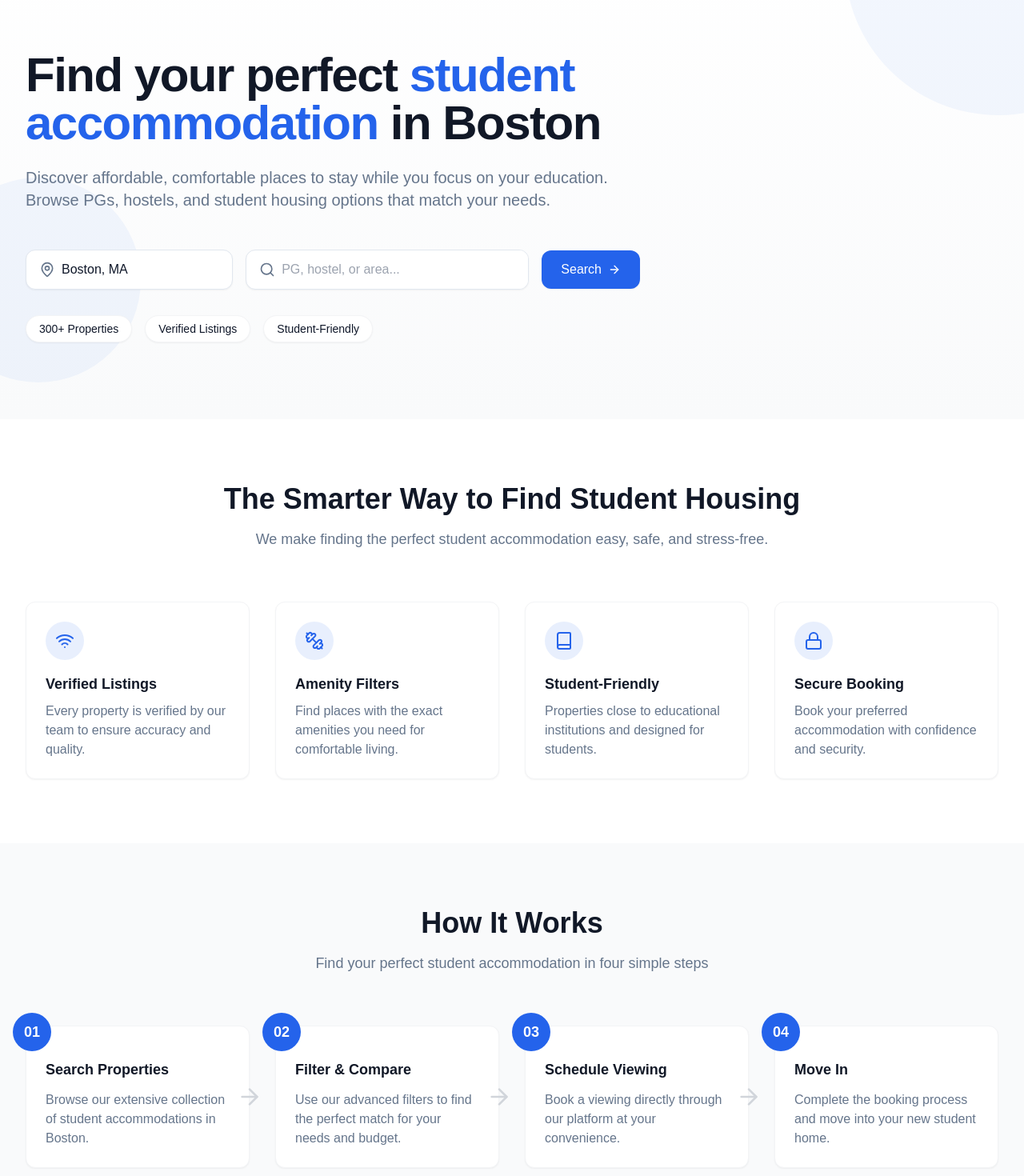
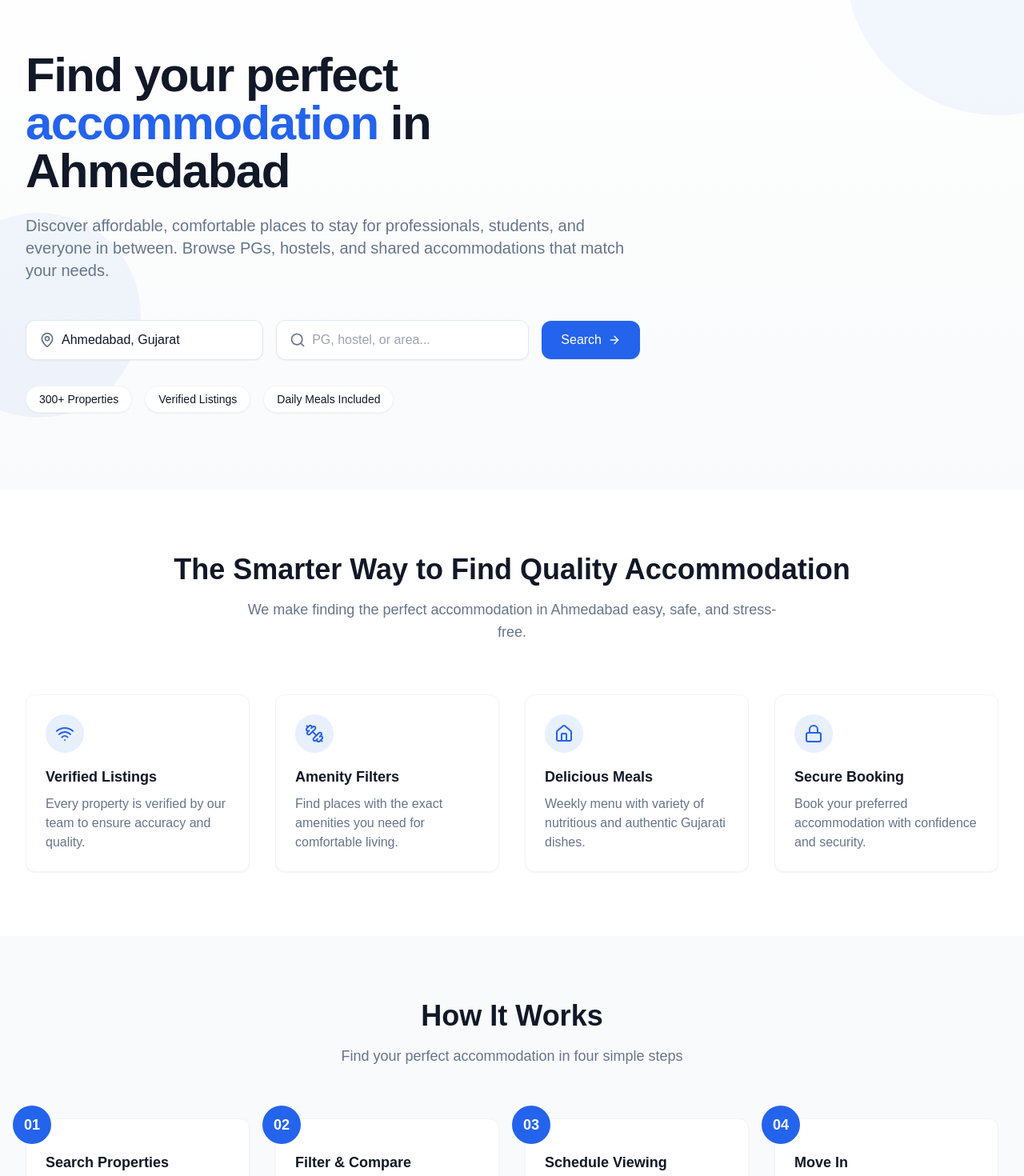
Before and after one commit to AdesharaBrijesh/studentstay-haven, a React (Vite) app: page / in a window 1280 px wide. Shown: the part 80-1550 px from the top of the page at 80% size. Built offline with nearby package versions, Linux system fonts and the light colour scheme.

Commit message:
Refactor landing page content
Refactor landing page with Indian location details.

```diff
--- a/src/components/Hero.tsx
+++ b/src/components/Hero.tsx
@@ -6,7 +6,7 @@ import { Search, MapPin, ArrowRight } from 'lucide-react';
 const Hero = () => {
   const navigate = useNavigate();
   const [searchTerm, setSearchTerm] = React.useState('');
-  const [location, setLocation] = React.useState('Boston, MA');
+  const [location, setLocation] = React.useState('Ahmedabad, Gujarat');
   const heroRef = useRef<HTMLDivElement>(null);
 
   const handleSearch = (e: React.FormEvent) => {
@@ -44,11 +44,11 @@ const Hero = () => {
       >
         <div className="max-w-3xl">
           <h1 className="text-4xl font-bold tracking-tight text-gray-900 sm:text-5xl md:text-6xl leading-tight">
-            Find your perfect <span className="text-primary">student accommodation</span> in Boston
+            Find your perfect <span className="text-primary">accommodation</span> in Ahmedabad
           </h1>
           <p className="mt-6 text-xl text-muted-foreground">
-            Discover affordable, comfortable places to stay while you focus on your education.
-            Browse PGs, hostels, and student housing options that match your needs.
+            Discover affordable, comfortable places to stay for professionals, students, and everyone in between.
+            Browse PGs, hostels, and shared accommodations that match your needs.
           </p>
 
           <div className="mt-8 sm:mt-12">
@@ -63,8 +63,11 @@ const Hero = () => {
                     value={location}
                     onChange={(e) => setLocation(e.target.value)}
                   >
-                    <option value="Boston, MA">Boston, MA</option>
-                    <option value="Cambridge, MA">Cambridge, MA</option>
+                    <option value="Ahmedabad, Gujarat">Ahmedabad, Gujarat</option>
+                    <option value="Gandhinagar, Gujarat">Gandhinagar, Gujarat</option>
+                    <option value="Vastrapur, Ahmedabad">Vastrapur, Ahmedabad</option>
+                    <option value="Navrangpura, Ahmedabad">Navrangpura, Ahmedabad</option>
+                    <option value="Satellite, Ahmedabad">Satellite, Ahmedabad</option>
                   </select>
                 </div>
               </div>
@@ -102,7 +105,7 @@ const Hero = () => {
               Verified Listings
             </div>
             <div className="bg-white rounded-full px-4 py-1.5 text-sm font-medium text-foreground shadow-sm border border-gray-100">
-              Student-Friendly
+              Daily Meals Included
             </div>
           </div>
         </div>
--- a/src/pages/Index.tsx
+++ b/src/pages/Index.tsx
@@ -77,9 +77,9 @@ const Index = () => {
       description: 'Find places with the exact amenities you need for comfortable living.'
     },
     {
-      icon: <Book className="h-6 w-6 text-primary" />,
-      title: 'Student-Friendly',
-      description: 'Properties close to educational institutions and designed for students.'
+      icon: <Home className="h-6 w-6 text-primary" />,
+      title: 'Delicious Meals',
+      description: 'Weekly menu with variety of nutritious and authentic Gujarati dishes.'
     },
     {
       icon: <Lock className="h-6 w-6 text-primary" />,
@@ -92,7 +92,7 @@ const Index = () => {
     {
       number: '01',
       title: 'Search Properties',
-      description: 'Browse our extensive collection of student accommodations in Boston.'
+      description: 'Browse our extensive collection of PGs and accommodations in Ahmedabad.'
     },
     {
       number: '02',
@@ -107,7 +107,7 @@ const Index = () => {
     {
       number: '04',
       title: 'Move In',
-      description: 'Complete the booking process and move into your new student home.'
+      description: 'Complete the booking process and move into your new home.'
     }
   ];
 
@@ -128,10 +128,10 @@ const Index = () => {
             }`}
           >
             <h2 className="text-3xl font-bold text-gray-900 sm:text-4xl mb-4">
-              The Smarter Way to Find Student Housing
+              The Smarter Way to Find Quality Accommodation
             </h2>
             <p className="max-w-2xl mx-auto text-lg text-muted-foreground">
-              We make finding the perfect student accommodation easy, safe, and stress-free.
+              We make finding the perfect accommodation in Ahmedabad easy, safe, and stress-free.
             </p>
           </div>
 
@@ -172,7 +172,7 @@ const Index = () => {
               How It Works
             </h2>
             <p className="max-w-2xl mx-auto text-lg text-muted-foreground">
-              Find your perfect student accommodation in four simple steps
+              Find your perfect accommodation in four simple steps
             </p>
           </div>
 
@@ -222,7 +222,7 @@ const Index = () => {
                 Featured Properties
               </h2>
               <p className="max-w-2xl text-lg text-muted-foreground">
-                Discover our handpicked selection of premium student accommodations
+                Discover our handpicked selection of premium accommodations in Ahmedabad
               </p>
             </div>
             <div className="mt-4 md:mt-0">
@@ -259,34 +259,34 @@ const Index = () => {
         <div className="max-w-7xl mx-auto px-4 sm:px-6 lg:px-8">
           <div className="text-center mb-16">
             <h2 className="text-3xl font-bold text-gray-900 sm:text-4xl mb-4">
-              What Students Say
+              What Our Residents Say
             </h2>
             <p className="max-w-2xl mx-auto text-lg text-muted-foreground">
-              Hear from students who found their perfect accommodation through our platform
+              Hear from people who found their perfect accommodation through our platform
             </p>
           </div>
 
           <div className="grid grid-cols-1 md:grid-cols-3 gap-8">
             {[
               {
-                name: 'Emily Johnson',
-                program: 'Business Administration',
-                university: 'Boston University',
-                text: 'Finding accommodation as an international student was incredibly stressful until I discovered StudentStay. The platform made it so easy to find a place that suited my needs and budget.',
+                name: 'Rahul Sharma',
+                profession: 'Software Developer',
+                company: 'TCS Ahmedabad',
+                text: 'As someone who relocated to Ahmedabad for work, finding quality accommodation with good food was my priority. This platform made it easy to find a PG with delicious Gujarati meals included.',
                 rating: 5
               },
               {
-                name: 'Michael Chen',
-                program: 'Computer Science',
-                university: 'MIT',
-                text: 'The filtering options made it super easy to find exactly what I was looking for. I found a great shared apartment close to campus with all the amenities I needed.',
+                name: 'Priya Patel',
+                profession: 'Research Associate',
+                company: 'ISRO',
+                text: 'The filtering options made it super easy to find exactly what I was looking for. I found a great shared apartment close to my workplace with all the amenities I needed.',
                 rating: 4
               },
               {
-                name: 'Sophia Rodriguez',
-                program: 'Medicine',
-                university: 'Harvard University',
-                text: 'As a medical student with a tight schedule, I needed a quiet place close to the hospital. StudentStay helped me find the perfect studio apartment within my budget.',
+                name: 'Deepak Mehta',
+                profession: 'Medical Professional',
+                company: 'Civil Hospital',
+                text: 'With my hectic schedule at the hospital, I needed a quiet place with good food. Found the perfect PG with home-cooked meals which was exactly what I needed after long shifts.',
                 rating: 5
               }
             ].map((testimonial, index) => (
@@ -314,7 +314,7 @@ const Index = () => {
                   <div className="ml-3">
                     <p className="font-medium text-gray-900">{testimonial.name}</p>
                     <p className="text-sm text-muted-foreground">
-                      {testimonial.program}, {testimonial.university}
+                      {testimonial.profession}, {testimonial.company}
                     </p>
                   </div>
                 </div>
@@ -330,10 +330,10 @@ const Index = () => {
           <div className="bg-white rounded-xl p-8 md:p-12 shadow-sm border border-gray-100 text-center">
             <div className="max-w-3xl mx-auto">
               <h2 className="text-2xl md:text-3xl font-bold text-gray-900 mb-4">
-                Ready to Find Your Perfect Student Accommodation?
+                Ready to Find Your Perfect Accommodation in Ahmedabad?
               </h2>
               <p className="text-lg text-muted-foreground mb-8">
-                Browse through our extensive collection of PGs, hostels, and student housing options to find your ideal home away from home.
+                Browse through our extensive collection of PGs, hostels, and shared housing options with daily meals and essential amenities.
               </p>
               <div className="flex flex-col sm:flex-row justify-center gap-4">
                 <button
```
